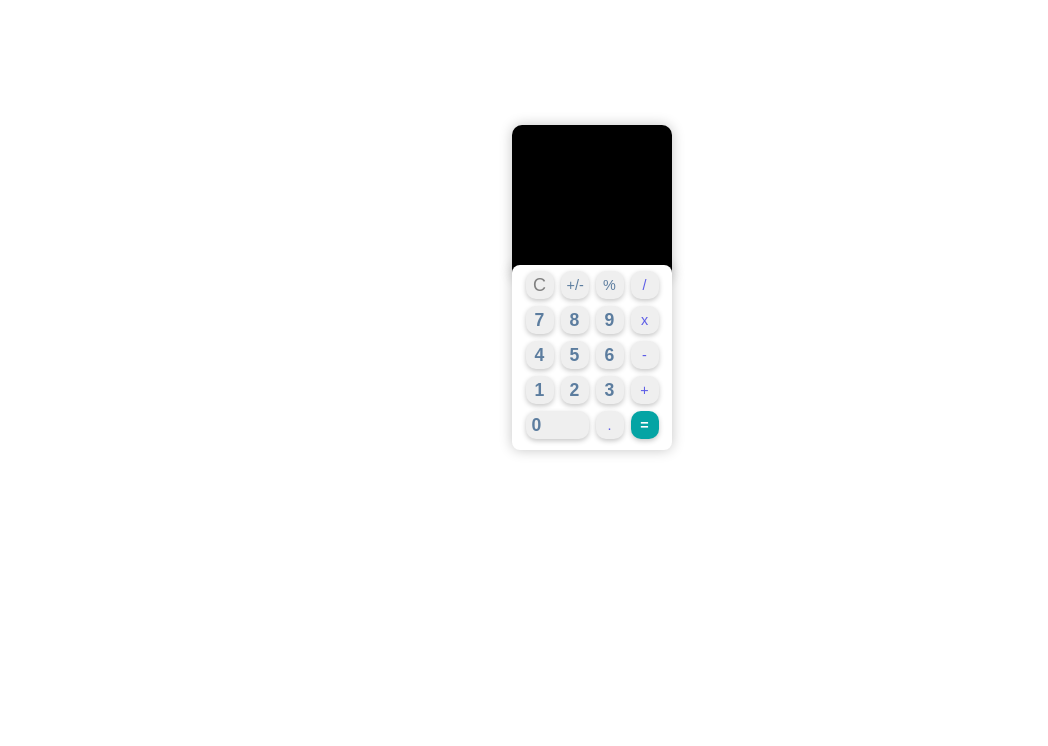
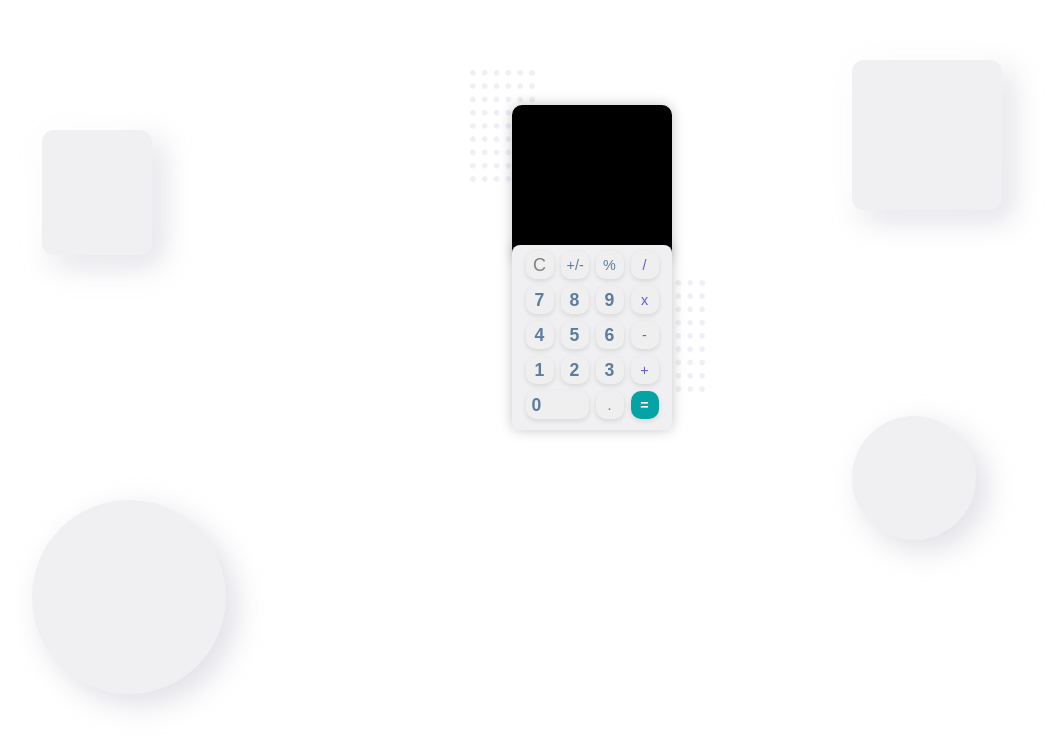
Before and after one commit to alhad-balak/calculator, a React (Create React App) app: page / in a window 1280 px wide. Shown: the top 746 px of the page, without its empty margins (48-1096 px from the left). Built offline with nearby package versions, Linux system fonts and the light colour scheme.

Commit message:
backgroung done

```diff
--- a/src/App.css
+++ b/src/App.css
@@ -1,38 +1,7 @@
-.App {
-  text-align: center;
+#main-app{
+  z-index: 2;
 }
-
-.App-logo {
-  height: 40vmin;
-  pointer-events: none;
+html, body{
+  width: 100%;
+  max-height: 80%;
 }
-
-@media (prefers-reduced-motion: no-preference) {
-  .App-logo {
-    animation: App-logo-spin infinite 20s linear;
-  }
-}
-
-.App-header {
-  background-color: #282c34;
-  min-height: 100vh;
-  display: flex;
-  flex-direction: column;
-  align-items: center;
-  justify-content: center;
-  font-size: calc(10px + 2vmin);
-  color: white;
-}
-
-.App-link {
-  color: #61dafb;
-}
-
-@keyframes App-logo-spin {
-  from {
-    transform: rotate(0deg);
-  }
-  to {
-    transform: rotate(360deg);
-  }
-}
--- a/src/App.js
+++ b/src/App.js
@@ -7,8 +7,8 @@ import Background from './components/Background';
 function App() {
   return (
     <div className="App">
-      <Background />
-      <Calculator />
+      <Background id='bg'/>
+      <Calculator id='main-app'/>
     </div>
   );
 }
--- /dev/null
+++ b/src/components/Background.css
@@ -0,0 +1,59 @@
+#rec1 {
+    position: absolute;
+    width: 109.82px;
+    height: 125.65px;
+    left: 90px;
+    top: 129.7px;
+    background: #F0F0F3;
+    box-shadow: -10px -10px 30px #FFFFFF, 10px 10px 30px rgba(174, 174, 192, 0.4);
+    border-radius: 12px;
+}
+
+#rec2 {
+    position: absolute;
+    width: 150px;
+    height: 150px;
+    left: 900px;
+    top: 60px;
+    background: #F0F0F3;
+    box-shadow: -10px -10px 30px #FFFFFF, 10px 10px 30px rgba(174, 174, 192, 0.4);
+    border-radius: 12px;
+}
+
+#cir1 {
+    position: absolute;
+    width: 194px;
+    height: 194px;
+    border-radius: 50%;
+    left: 80px;
+    top: 500px;
+    background: #F0F0F3;
+    box-shadow: 10px 10px 30px rgba(174, 174, 192, 0.4), -10px -10px 30px #FFFFFF;
+}
+
+#cir2 {
+    position: absolute;
+    width: 124px;
+    border-radius: 50%;
+    height: 124px;
+    left: 900px;
+    top: 415.58px;
+    background: #F0F0F3;
+    box-shadow: 10px 10px 30px rgba(174, 174, 192, 0.4), -10px -10px 30px #FFFFFF;
+}
+
+#img1 {
+    position: absolute;
+    width: 65.25px;
+    height: 112.49px;
+    left: 518px;
+    top: 70px;
+}
+
+#img2 {
+    position: absolute;
+    width: 65.25px;
+    height: 112.49px;
+    left: 688px;
+    top: 280px;
+}
--- a/src/components/Background.js
+++ b/src/components/Background.js
@@ -1,5 +1,6 @@
 import React from 'react'
-
+import './Background.css'
+import DotPic from './dot-pic.png'
 const Background = () => {
     return (
         <div>
@@ -7,8 +8,8 @@ const Background = () => {
             <div id="rec2" />
             <div id="cir1" />
             <div id="cir2" />
-            <img src="" alt="" id="img1" />
-            <img src="" alt="" id="img2" />
+            <img src={DotPic} alt="" id="img1" />
+            <img src={DotPic} alt="" id="img2" />
         </div>
     )
 }
--- a/src/components/Calculator.css
+++ b/src/components/Calculator.css
@@ -23,7 +23,7 @@
 }
 
 .numpad {
-    background-color: white;
+    background-color: #F0F0F3;
     display: grid;
     justify-content: space-evenly;
     grid-template-rows: 30px 30px 30px 30px 30px;
@@ -53,7 +53,7 @@
 .num-btn {
     border: 0px solid black;
     border-radius: 10px;
-    box-shadow: 0 2px 5px rgba(0, 0, 0, 0.224);
+    box-shadow: 0 2px 5px rgba(0, 0, 0, 0.105);
     margin: 1px;
     color: rgba(4, 58, 112, 0.628);
     font-weight: 600;
```
Also changed, not shown: public/index.html (+5 -4 lines), src/components/dot-pic.png (added).
